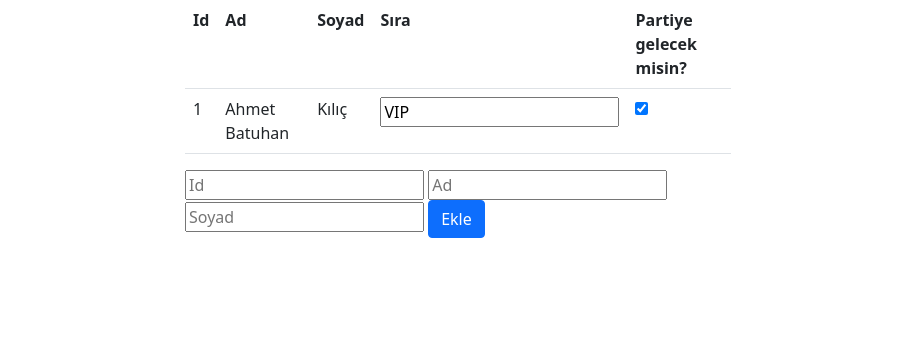
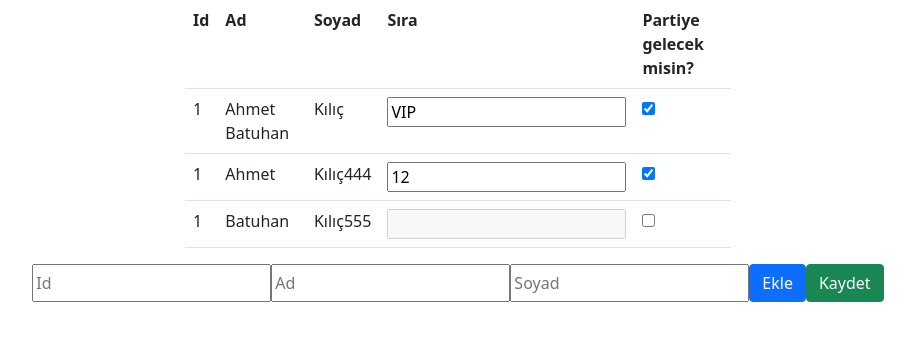
Before and after one commit to KlcAhmet/kodluyoruz-odev-IX, a plain HTML site: page index.html in a window 1280 px wide. Shown: the whole page, without its empty margins (182-1097 px from the left). Drawn offline with nearby package versions, Linux system fonts and the light colour scheme.

Commit message:
add "kaydet" button

```diff
--- a/index.html
+++ b/index.html
@@ -30,16 +30,31 @@
                                 <td><input type="text" value="VIP"></td>
                                 <td><input type="checkbox" checked="true"></td>
                             </tr>
+                            <tr class="table__info">
+                                <td>1</td>
+                                <td>Ahmet</td>
+                                <td>Kılıç444</td>
+                                <td><input type="text" value="12"></td>
+                                <td><input type="checkbox" checked="true"></td>
+                            </tr>
+                            <tr class="table__info">
+                                <td>1</td>
+                                <td>Batuhan</td>
+                                <td>Kılıç555</td>
+                                <td><input type="text" disabled="false"></td>
+                                <td><input type="checkbox"></td>
+                            </tr>
                         </table>
                     </div>
                 </div>
                 <div class="row d-flex justify-content-center">
                     <div class="col-6">
-                        <div id="register" class="register">
+                        <div id="register" class="register d-flex flex-nowrap justify-content-center">
                             <input id="Id" class="register__input" type="number" placeholder="Id">
                             <input id="Ad" class="register__input" type="text" placeholder="Ad">
                             <input id="Soyad" class="register__input" type="text" placeholder="Soyad">
                             <button type="button" onclick="addRow()" class="btn btn-primary">Ekle</button>
+                            <button type="button" onclick="" class="btn btn-success">Kaydet</button>
                         </div>
                     </div>
                 </div>
```
